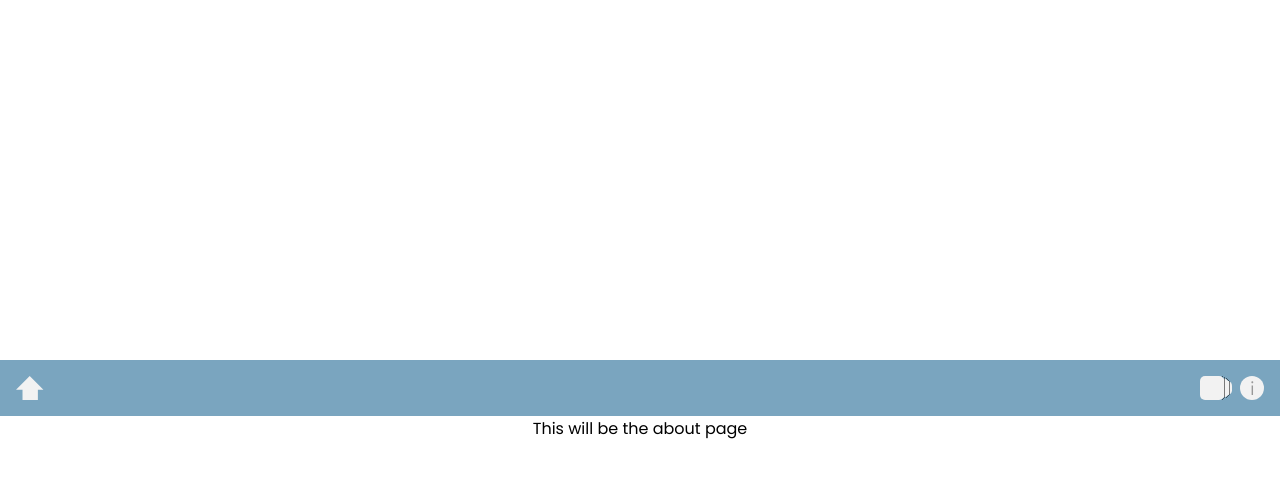
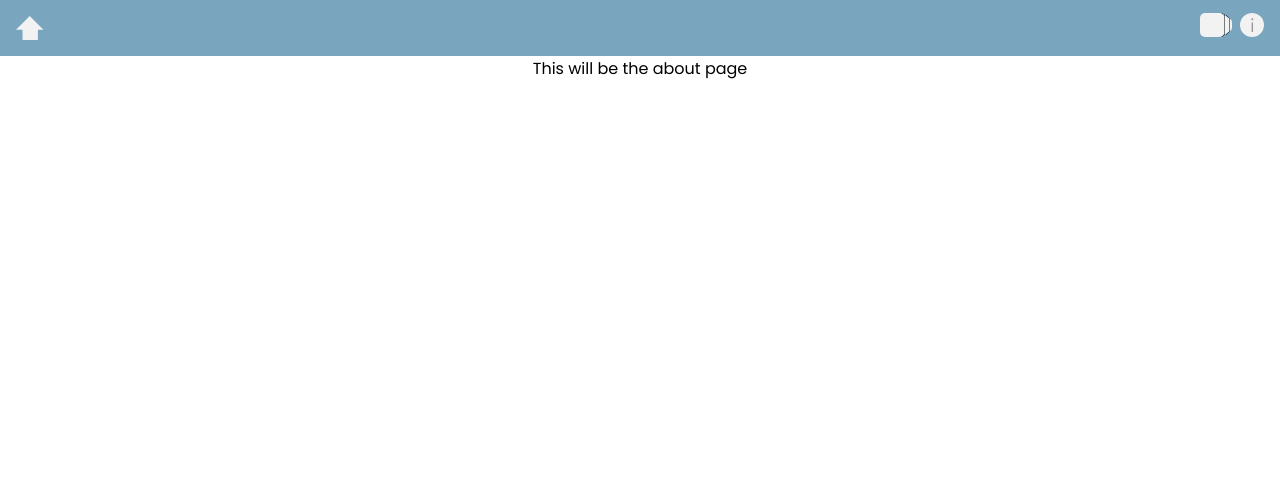
Before and after one commit to rolandomontreal/microprojs, a Next.js app: page /about in a window 1280 px wide. Shown: the top 478 px of the page. Built offline with nearby package versions, Linux system fonts and the light colour scheme.

Commit message:
Header navigation working

```diff
--- a/components/Header/Header.js
+++ b/components/Header/Header.js
@@ -2,16 +2,27 @@ import styles from './Header.module.css';
 import HomeLogo from '../../svgicons/HomeLogo';
 import GalleryLogo from '../../svgicons/GalleryLogo';
 import AboutLogo from '../../svgicons/AboutLogo';
+import Link from 'next/link';
 
 const Header = () => {
   return (
     <header className={`${styles.header} blue-bg-0 text-dark-0`}>
-      <div className={styles.logoBox}>
-        <HomeLogo />
-      </div>
+      <Link href="/">
+        <a className={styles.logoBox}>
+          <HomeLogo />
+        </a>
+      </Link>
       <div className={`${styles.logoBox} ${styles.logoBoxMultiItems}`}>
-        <GalleryLogo />
-        <AboutLogo />
+        <Link href="/gallery">
+          <a>
+            <GalleryLogo />
+          </a>
+        </Link>
+        <Link href="/about">
+          <a>
+            <AboutLogo />
+          </a>
+        </Link>
       </div>
     </header>
   );
--- a/pages/about/index.js
+++ b/pages/about/index.js
@@ -1,8 +1,8 @@
 const About = () => {
   return (
-    <div>
+    <main>
       This will be the about page
-    </div>
+    </main>
   );
 }
 
```
Also changed, not shown: public/vercel.svg (deleted).
